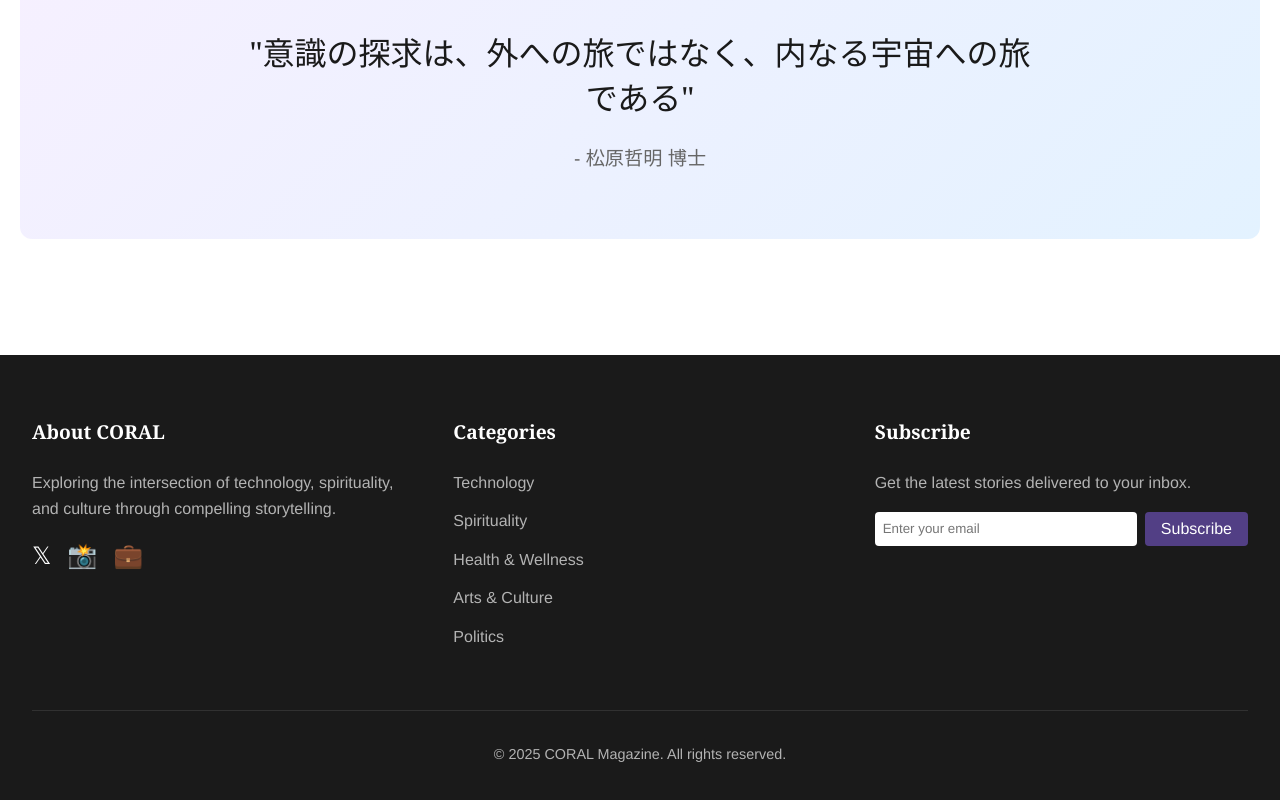
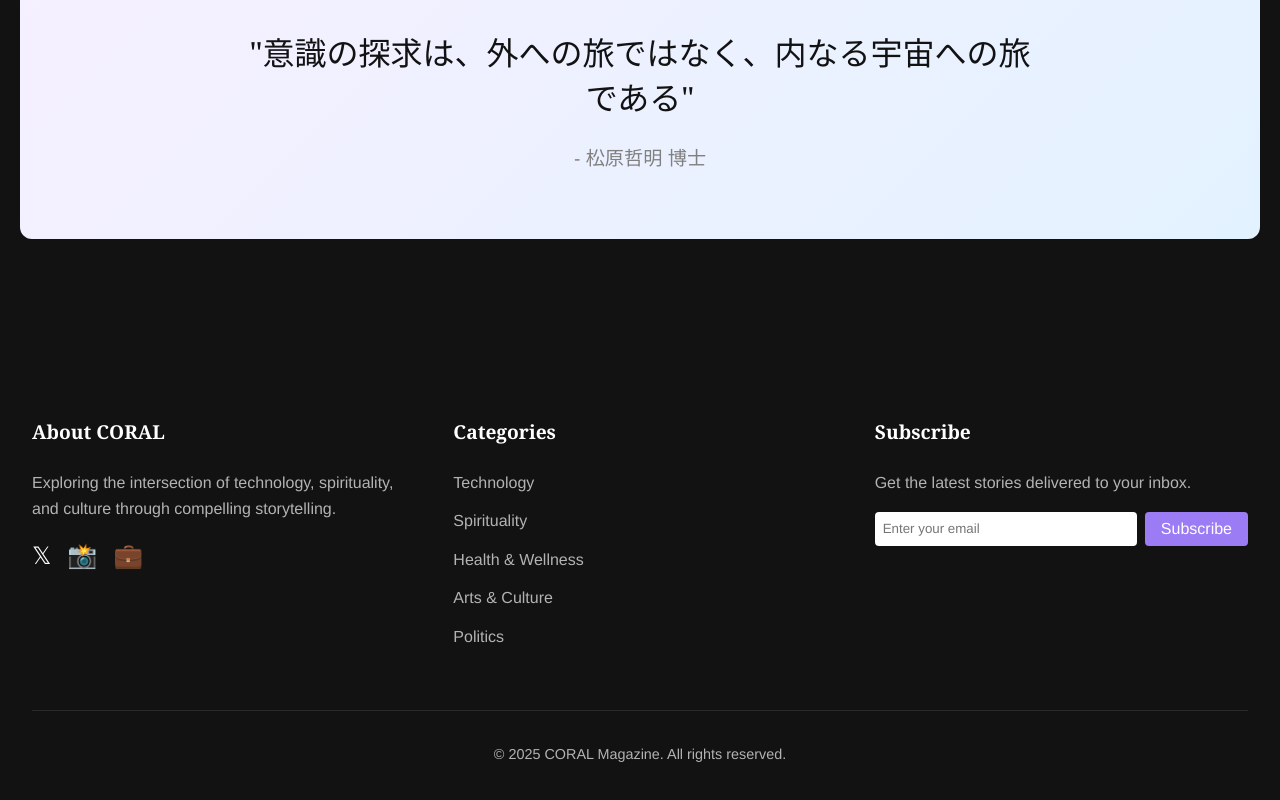
Before and after one commit to t012093/news-site-coral, a React (Vite) app: page /spiritual in a window 1280 px wide. Shown: the part 1224-2024 px from the top of the page. Built offline with nearby package versions, Linux system fonts and the light colour scheme.

Commit message:
change color

```diff
--- a/src/styles/globalStyles.ts
+++ b/src/styles/globalStyles.ts
@@ -2,11 +2,11 @@ import { css } from '@emotion/react';
 
 export const globalStyles = css`
   :root {
-    --primary-color: #1a1a1a;
-    --secondary-color: #666666;
-    --accent-color:rgba(118, 87, 202, 0.61);
-    --background-color: #ffffff;
-    --text-color: #333333;
+    --primary-color: #121212;
+    --secondary-color: #808080;
+    --accent-color: #9C7CF4;
+    --background-color: #121212;
+    --text-color: #E0E0E0;
     --font-primary: 'Helvetica Neue', Arial, sans-serif;
     --font-secondary: 'Georgia', serif;
   }
```
